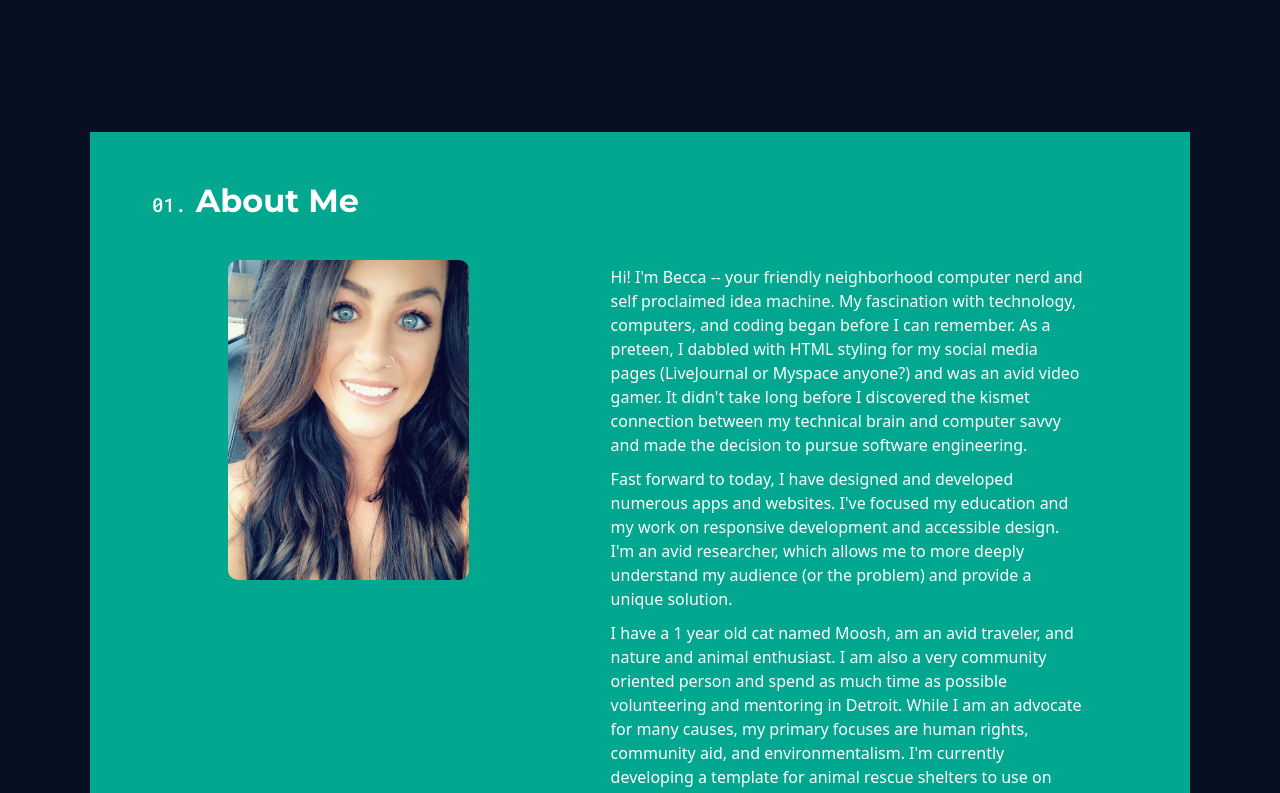
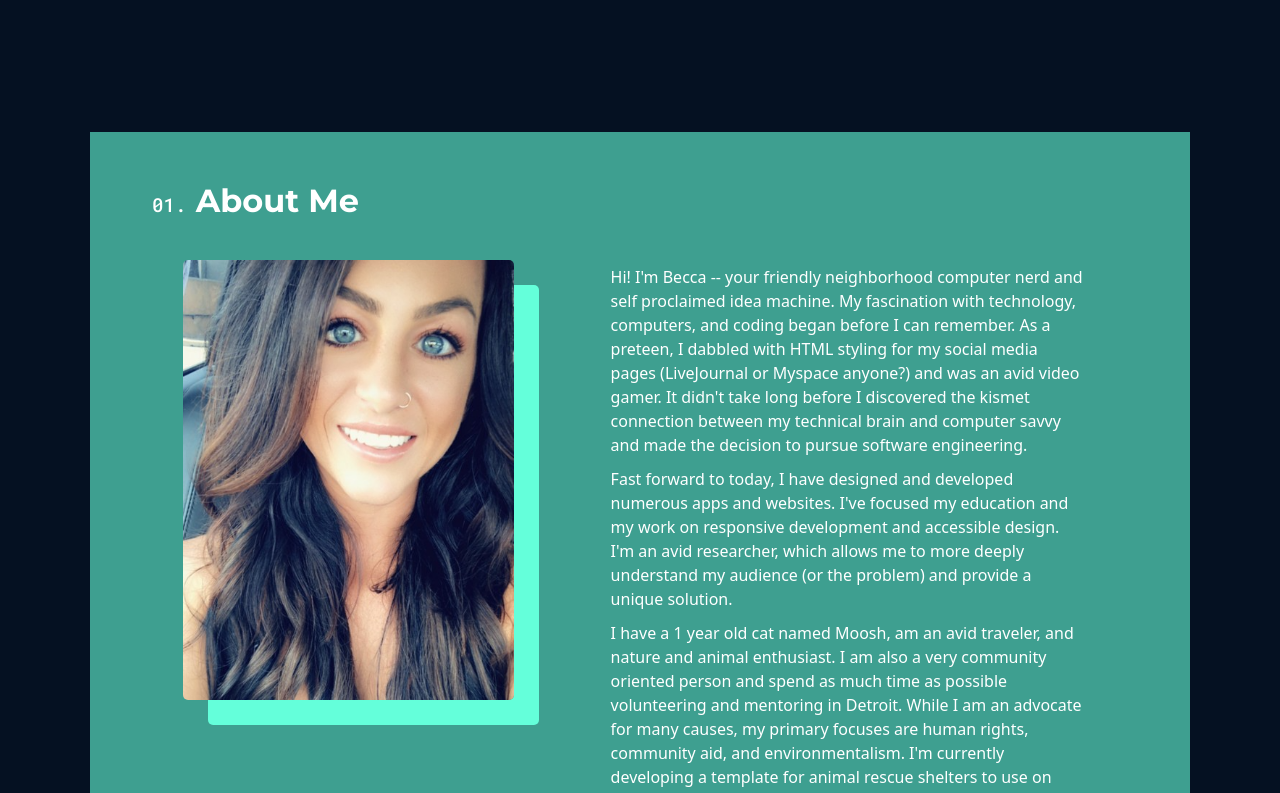
Before and after one commit to rhagerty/rebecca-hagerty, a React (Create React App) app: page /about in a window 1280 px wide. Shown: the part 900-1693 px from the top of the page. Built offline with nearby package versions, Linux system fonts and the light colour scheme.

Commit message:
style updates

```diff
--- a/public/index.html
+++ b/public/index.html
@@ -1,4 +1,3 @@
-
 <!DOCTYPE html>
 <html lang="en">
 
@@ -26,8 +25,13 @@
 
   <link href="https://maxcdn.bootstrapcdn.com/font-awesome/latest/css/font-awesome.min.css" rel="stylesheet" />
   <link rel="preconnect" href="https://fonts.googleapis.com">
-<link rel="preconnect" href="https://fonts.gstatic.com" crossorigin>
-<link href="https://fonts.googleapis.com/css2?family=Montserrat:wght@100;300;400;500;700;900&family=Roboto+Mono:wght@100;200;300;500&display=swap" rel="stylesheet">
+  <link rel="preconnect" href="https://fonts.gstatic.com" crossorigin>
+  <link
+    href="https://fonts.googleapis.com/css2?family=Montserrat:wght@100;300;400;500;700;900&family=Roboto+Mono:wght@100;200;300;500&display=swap"
+    rel="stylesheet">
+  <link rel="preconnect" href="https://fonts.googleapis.com">
+  <link rel="preconnect" href="https://fonts.gstatic.com" crossorigin>
+  <link href="https://fonts.googleapis.com/css2?family=Raleway&display=swap" rel="stylesheet">
   <title>Rebecca Hagerty's | Web Developer</title>
 </head>
 
--- a/src/App.css
+++ b/src/App.css
@@ -182,12 +182,12 @@ h6 {
   font-size: 1.2rem;
   margin-right: 5px;
   font-weight: 500;
-  color: #64ffda;
+  color: rgb(100, 255, 218);
 }
 
 /* ABOUT SECTION */
 #about {
-  background-color: rgba(0, 205, 171, 0.8);
+  background-color: rgba(100, 255, 218, 0.6);
   color: white;
   border-top: 0px;
   -webkit-clip-path: polygon(0 0, 100% 0, 100% 60%, 0 100%);
@@ -208,8 +208,9 @@ h6 {
 }
 
 #profilePic {
-  height: 40vh;
-  border-radius: 10px;
+  max-height: 55vh;
+  border-radius: 5px;
+  box-shadow: 25px 25px rgba(100, 255, 218, 1);
 }
 
 .about-wrapper__image {
@@ -229,6 +230,13 @@ h6 {
   width: 85%;
   margin: 0 auto;
   padding: 5px 0;
+  font-weight: 400;
+  line-height: 1.5;
+  font-size: 16px;
+}
+
+.about-wrapper{
+  position: relative;
 }
 
 /* EXPERIENCE SECTION */
@@ -354,11 +362,11 @@ h6 {
   font-weight: 400;
   font-size: 15px;
   background-color: #020c1b;
-  box-shadow: 0 10px 30px -15px rgba(0, 205, 172, 0.7);
+  box-shadow: 0 10px 30px -15px rgba(100, 255, 218, 0.7);
 }
 
 .special {
-  color: #64ffda;
+  color: rgb(100, 255, 218);
 }
 
 .descriptionList {
```
Also changed, not shown: src/About.js (+21 -16 lines).
